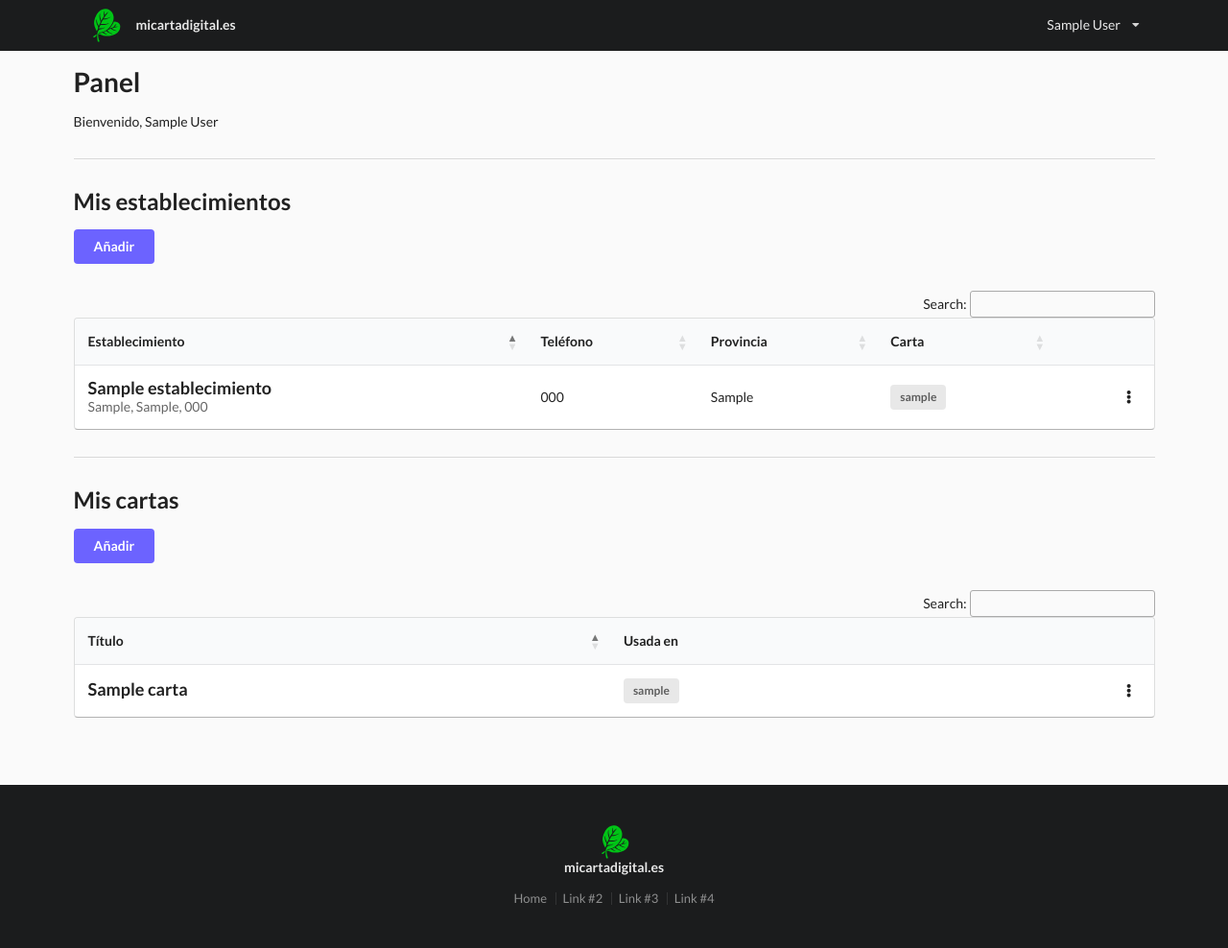
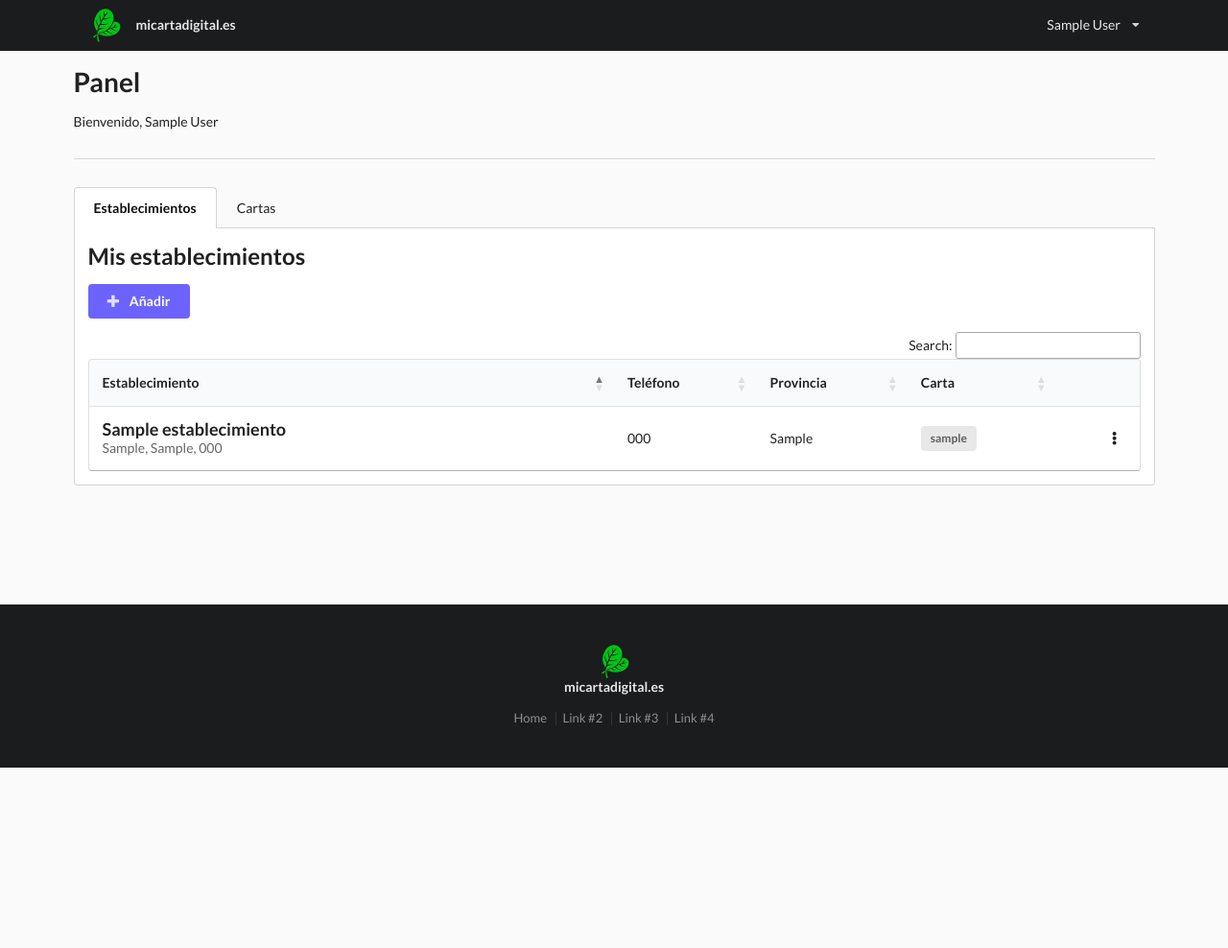
Before and after one commit to axnetg/micartadigital, a Django app: page /panel/ in a window 1280 px wide. Shown: the whole page at 96% size. After the commit the page ends 800 px from the top, so only its background shows below. Run offline with Django 3.2, Linux system fonts and the light colour scheme; a user stored in the database is signed in; tables that the repository leaves empty hold one stand-in row (values such as "Sample post"); parts of the project's set-up code (start-up, migrations or seed data) failed here and were passed over; some libraries are stand-ins or nearby versions.

Commit message:
Mejorar vista de dashboard

```diff
--- a/app/www/cartas/models.py
+++ b/app/www/cartas/models.py
@@ -56,6 +56,12 @@ class Carta(models.Model):
     def display_establecimientos_en_uso(self):
         return ', '.join([est.nombre for est in self.establecimientos.all()])
 
+    def count_platos(self):
+        platos = 0
+        for seccion in self.secciones.all():
+            platos += seccion.platos.count()
+        return platos
+
 
 class Seccion(models.Model):
     carta = models.ForeignKey(Carta, on_delete=models.CASCADE, related_name='secciones')
--- a/app/www/cartas/templates/carta_create.html
+++ b/app/www/cartas/templates/carta_create.html
@@ -4,7 +4,7 @@
 {% block title %}Editar carta - micartadigital.es{% endblock %}
 
 {% block content %}
-<h1>Editar carta</h1>
+<h1>Nueva carta</h1>
 
 <form class="ui form" method="POST">
     {% csrf_token %}
--- a/app/www/cartas/templates/dashboard.html
+++ b/app/www/cartas/templates/dashboard.html
@@ -6,10 +6,17 @@
 {% block content %}
 <h1>Panel</h1>
 <p>Bienvenido, {{ user }}</p>
+
 <div class="ui section divider"></div>
 
+<div class="ui tabular top attached menu">
+  <a class="item active" data-tab="tab-establecimientos">Establecimientos</a>
+  <a class="item" data-tab="tab-cartas">Cartas</a>
+</div>
+
+<div class="ui tab bottom attached segment active" data-tab="tab-establecimientos">
   <h2>Mis establecimientos</h2>
-<a href="{% url 'new-establecimiento' %}" class="ui primary button">Añadir</a>
+  <a href="{% url 'new-establecimiento' %}" class="ui primary button"><i class="plus icon"></i> Añadir</a>
   {% if user.establecimientos.all %}
   <table id="table-establecimientos" class="ui padded table">
     <thead>
@@ -32,8 +39,10 @@
         <td>{{ establecimiento.telefono }}</td>
         <td>{{ establecimiento.provincia }}</td>
         <td>
+          {% if establecimiento.carta %}
           <a href="{% url 'establecimiento' establecimiento.slug %}" target="_blank" class="ui label">
             {{ establecimiento.slug }}</a>
+          {% endif %}
         </td>
         <td class="right aligned">
           <div class="ui floating dropdown item">
@@ -57,11 +66,11 @@
     Todavía no has registrado establecimientos :(
   </div>
   {% endif %}
+</div>
 
-<div class="ui section divider"></div>
-
+<div class="ui tab bottom attached segment" data-tab="tab-cartas">
   <h2>Mis cartas</h2>
-<a href="{% url 'new-carta' %}" class="ui primary button">Añadir</a>
+  <a href="{% url 'new-carta' %}" class="ui primary button"><i class="plus icon"></i> Añadir</a>
   {% if user.cartas.all %}
   <table id="table-cartas" class="ui padded table">
     <thead>
@@ -74,7 +83,13 @@
     <tbody>
       {% for carta in user.cartas.all|dictsort:"titulo" %}
       <tr>
-            <td><div class="ui header">{{ carta.titulo }}</div></td>
+        <td>
+          {% with count_platos=carta.count_platos count_secciones=carta.secciones.count %}
+          <div class="ui header">{{ carta.titulo }}<br />
+            <div class="sub header">{{ count_platos }} plato{{ count_platos|pluralize:"s" }} en {{ count_secciones }} secci{{ count_secciones|pluralize:"ón,ones" }}</div>
+          </div>
+          {% endwith %}
+        </td>
         <td>
           {% for establecimiento in carta.establecimientos.all|dictsort:"slug" %}
           <a href="{% url 'establecimiento' establecimiento.slug %}" target="_blank" class="ui label">
@@ -100,6 +115,7 @@
     Todavía no has registrado cartas :(
   </div>
   {% endif %}
+</div>
 
 {% endblock %}
 
--- a/app/www/static/css/dashboard.css
+++ b/app/www/static/css/dashboard.css
@@ -7,7 +7,7 @@
 }
 
 .dataTables_wrapper {
-    margin-top: 2em;
+    margin-top: 1em;
 }
 
 #header-pic {
--- a/app/www/static/js/dashboard.js
+++ b/app/www/static/js/dashboard.js
@@ -7,8 +7,10 @@ function initDataTables() {
         pageLength: 3,
         lengthChange: false,
         info: false,
+        autoWidth: false,
         columnDefs: [
             { type: "html", targets: [0, 3] },
+            { width: "50%", targets: 0 },
             { orderable: false, targets: -1 },
             { searchable: false, targets: -1 }
         ]
@@ -22,8 +24,10 @@ function initDataTables() {
         pageLength: 3,
         lengthChange: false,
         info: false,
+        autoWidth: false,
         columnDefs: [
-            { type: "html", targets: [1] },
+            { type: "html", targets: [0, 1] },
+            { width: "25%", targets: 0 },
             { orderable: false, targets: [1, -1] },
             { searchable: false, targets: -1 }
         ]
```
Lines whose indentation alone changed are shown as unchanged.
